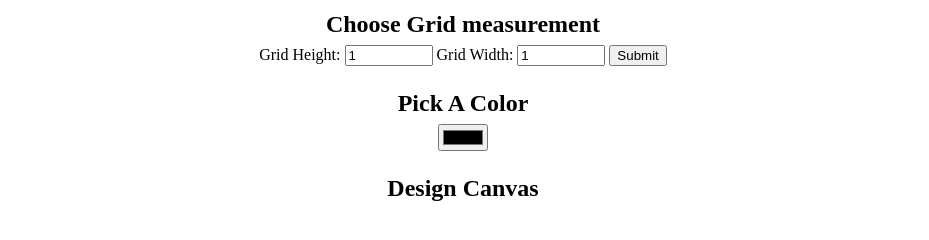
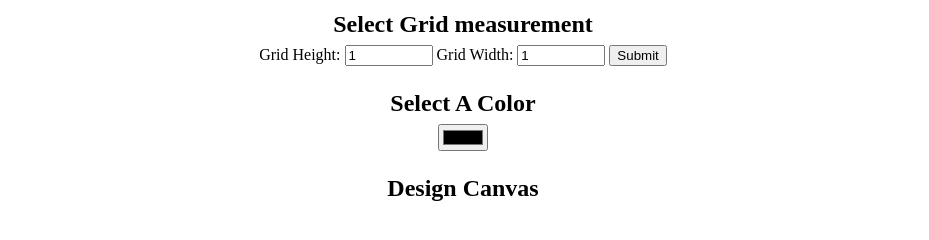
Before and after one commit to maandeep1484/hacktoberfest2, a plain HTML site: page index.html in a window 1280 px wide. Shown: the part 126-366 px from the top of the page, without its empty margins (177-1106 px from the left). Drawn offline with nearby package versions, Linux system fonts and the light colour scheme.

Commit message:
Update index.html

```diff
--- a/index.html
+++ b/index.html
@@ -9,7 +9,7 @@
 <body>
     <h1>Lab: Pixel Art Maker</h1>
 
-    <h2>Choose Grid measurement</h2>
+    <h2>Select Grid measurement</h2>
     <form id="sizePicker">
         Grid Height:
         <input type="number" id="inputHeight" name="height" min="1" value="1">
@@ -18,7 +18,7 @@
         <input type="submit">
     </form>
 
-    <h2>Pick A Color</h2>
+    <h2>Select A Color</h2>
     <input type="color" id="colorPicker">
 
     <h2>Design Canvas</h2>
```
